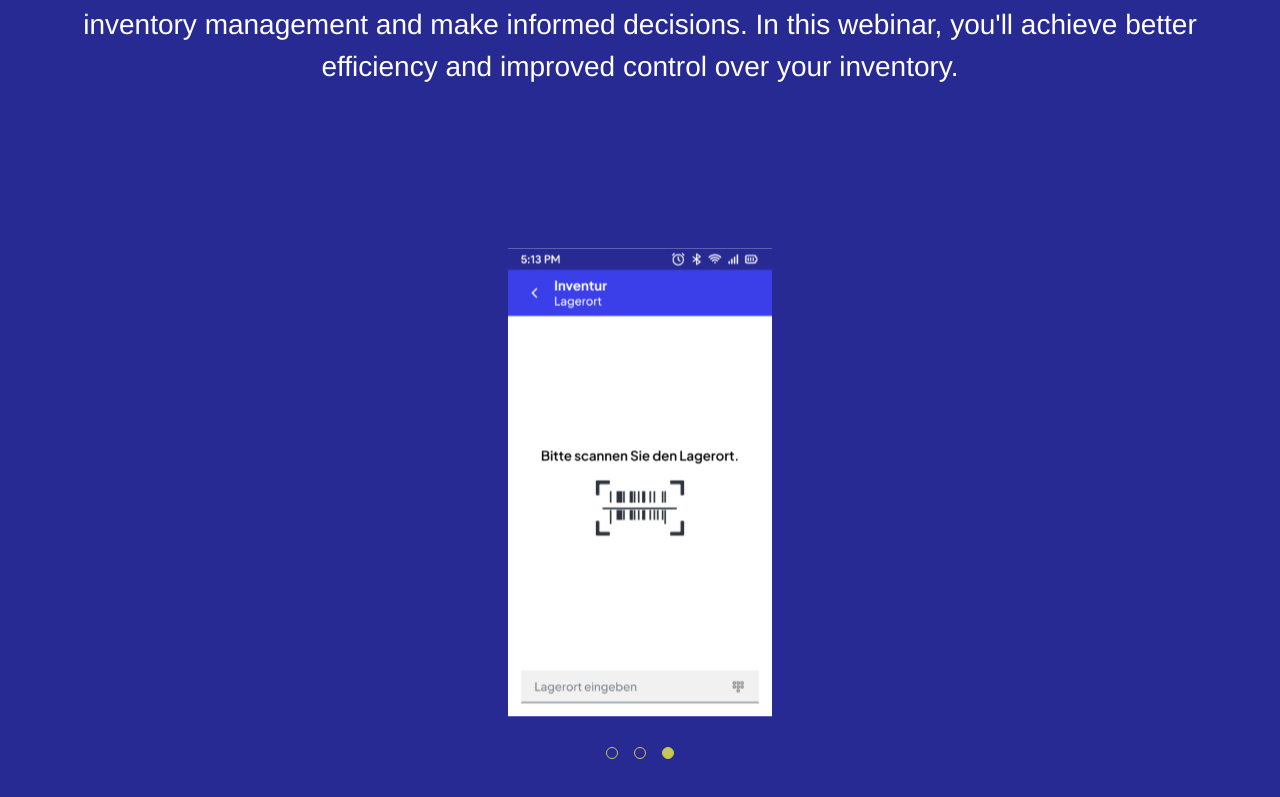
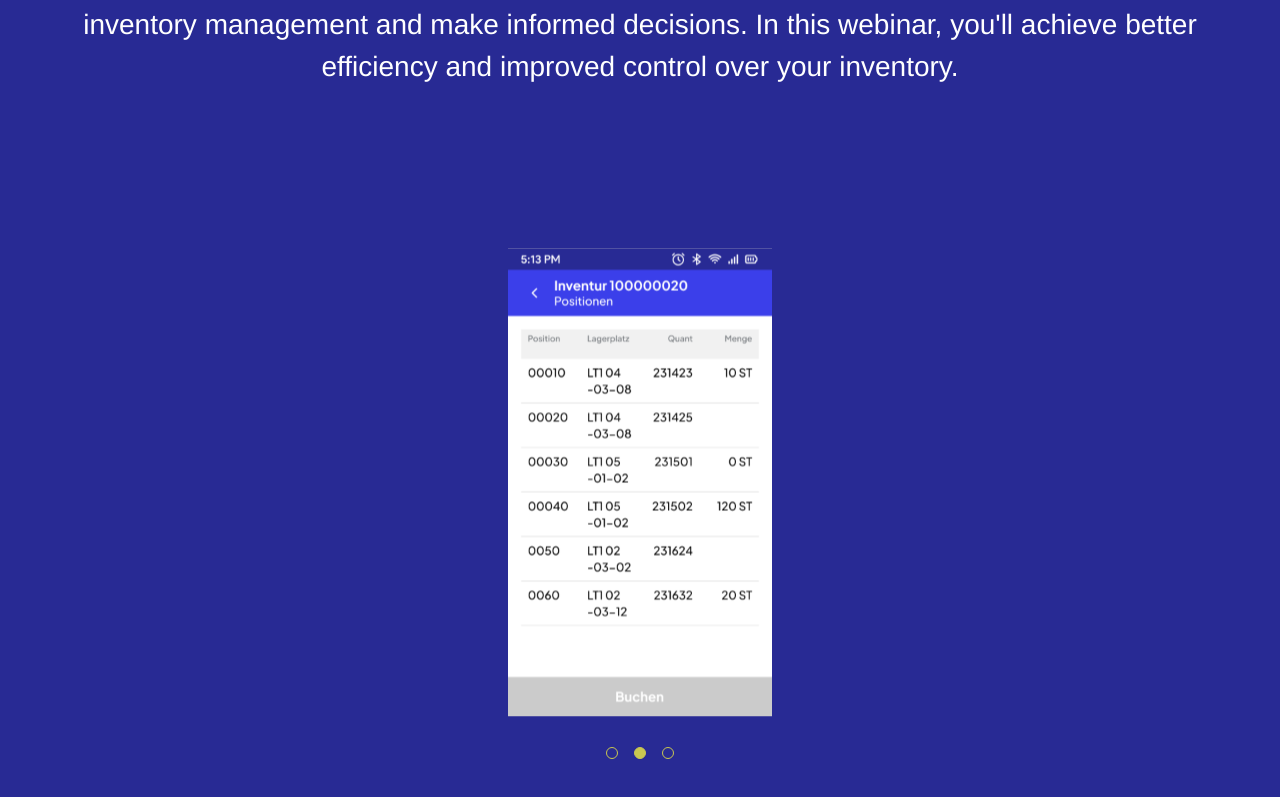
Before and after one commit to imantoafiif/repo-corat-coret, a Next.js app: page / in a window 1280 px wide. Shown: the part 465-1262 px from the top of the page. Built offline with nearby package versions, Linux system fonts and the light colour scheme; a web font is replaced by a local one.

Commit message:
aku bisa membuatmu

```diff
--- a/components/Sections/List2/PhoneContent/index.js
+++ b/components/Sections/List2/PhoneContent/index.js
@@ -10,7 +10,7 @@ import MM from '../../../../public/images/list/MM.svg';
 
 const PhoneContent = () => {
     const screens = [EWM, WM, MM];
-    const interval = 1000;
+    const interval = 5000;
     const { onButtonClick, currentScreen, emblaRef } = useCarouselControl(interval);
 
     return (
@@ -46,7 +46,6 @@ const PhoneContent = () => {
                 }
             </div>
         </div>
-
     )
 }
 
```
